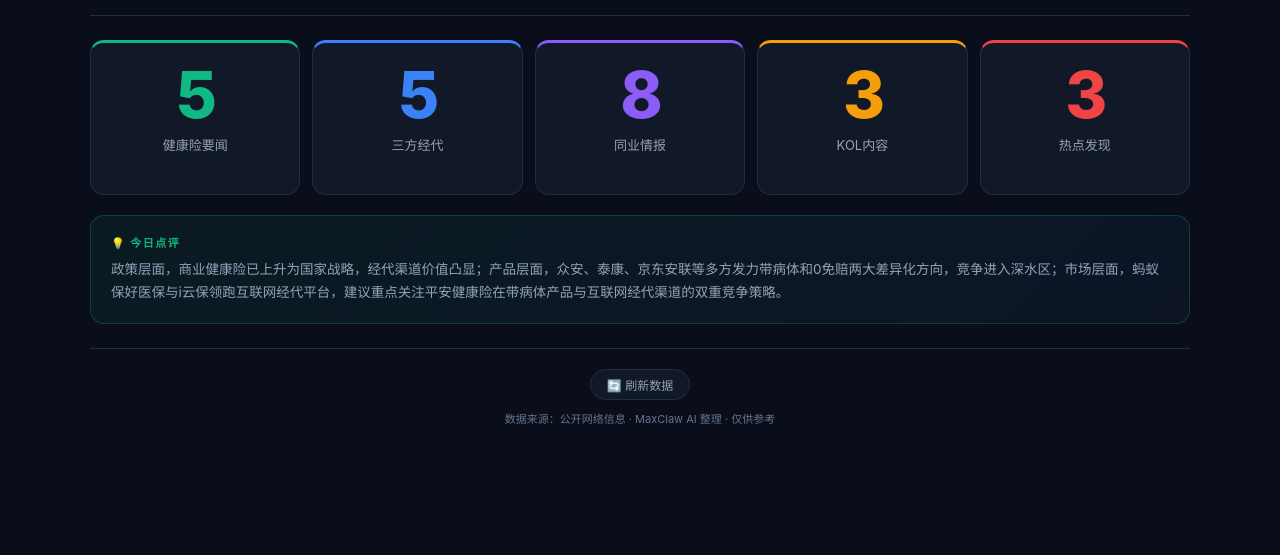
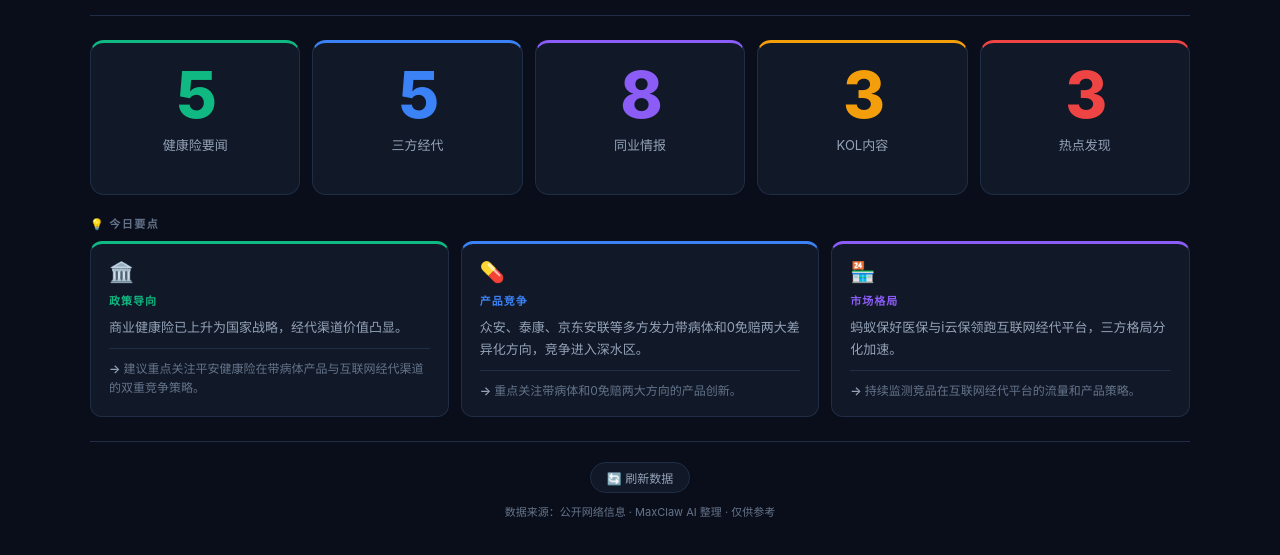
Before and after one commit to JinkuiHuang/insurance-daily-dashboard, a plain HTML site: page index.html in a window 1280 px wide. Shown: the part 107-662 px from the top of the page. Drawn offline with Linux system fonts and the light colour scheme.

Commit message:
Restyle today's tips into 3 categorized cards (policy/product/market)

```diff
--- a/index.html
+++ b/index.html
@@ -125,14 +125,32 @@
     .section-row.orange .s-count { color: var(--orange); }
     .section-row.red .s-count { color: var(--red); }
 
-    /* ── Tip ── */
-    .tip {
-      background: linear-gradient(135deg, rgba(16,185,129,0.08), rgba(59,130,246,0.06));
-      border: 1px solid rgba(16,185,129,0.25); border-radius: 14px;
-      padding: 18px 20px; margin-bottom: 24px;
+    /* ── Tip cards ── */
+    .tip { margin-bottom: 24px; }
+    .tip-lb { font-size: 11px; font-weight: 700; color: var(--text3); letter-spacing: 1.5px; text-transform: uppercase; margin-bottom: 10px; }
+    .tip-cards { display: grid; grid-template-columns: repeat(3, 1fr); gap: 12px; }
+    .tip-card {
+      background: var(--card); border: 1px solid var(--border);
+      border-radius: 12px; padding: 16px 18px;
+      border-top: 3px solid var(--green);
+      transition: border-color 0.2s;
     }
-    .tip-lb { font-size: 11px; font-weight: 700; color: var(--green); letter-spacing: 1.5px; text-transform: uppercase; margin-bottom: 8px; }
-    .tip-tx { font-size: 13.5px; color: var(--text2); line-height: 1.75; }
+    .tip-card:hover { border-color: rgba(16,185,129,0.35); }
+    .tip-card.blue { border-top-color: var(--blue); }
+    .tip-card.blue:hover { border-color: rgba(59,130,246,0.35); }
+    .tip-card.purple { border-top-color: var(--purple); }
+    .tip-card.purple:hover { border-color: rgba(139,92,246,0.35); }
+    .tip-card .tc-icon { font-size: 20px; margin-bottom: 8px; }
+    .tip-card .tc-label { font-size: 11px; font-weight: 700; letter-spacing: 1px; text-transform: uppercase; margin-bottom: 8px; }
+    .tip-card .tc-label.green { color: var(--green); }
+    .tip-card .tc-label.blue { color: var(--blue); }
+    .tip-card .tc-label.purple { color: var(--purple); }
+    .tip-card .tc-text { font-size: 13px; color: var(--text2); line-height: 1.7; }
+    .tip-card .tc-suggestion {
+      margin-top: 10px; padding-top: 10px; border-top: 1px solid var(--border);
+      font-size: 12px; color: var(--text3); line-height: 1.6;
+    }
+    .tip-card .tc-suggestion strong { color: var(--text2); font-weight: 600; }
 
     /* ── Footer ── */
     .footer {
@@ -227,6 +245,7 @@
     /* ── Responsive ── */
     @media (max-width: 900px) {
       .stats-grid { grid-template-columns: repeat(3, 1fr); }
+      .tip-cards { grid-template-columns: 1fr; }
     }
     @media (max-width: 600px) {
       .stats-grid { grid-template-columns: repeat(2, 1fr); gap: 10px; }
@@ -283,7 +302,14 @@ var DASHBOARD_DATA = {
     {"title":"信号二：众安\"带病体\"+泰康0免赔双线发力，百万医疗险竞争进入深水区","source":"和讯网/投资者中文网","time":"2026-03","url":"https://wap.eastmoney.com/a/202603133671513912.html","hot":true,"isNew":true},
     {"title":"信号三：好医保、i云保持续领跑互联网经代平台，三方格局分化加速","source":"163财经","time":"2026-03-24","url":"https://www.163.com/dy/article/KOKLNSV00518Q1VT.html","hot":false,"isNew":true}
   ],
-  "tip":"政策层面，商业健康险已上升为国家战略，经代渠道价值凸显；产品层面，众安、泰康、京东安联等多方发力带病体和0免赔两大差异化方向，竞争进入深水区；市场层面，蚂蚁保好医保与i云保领跑互联网经代平台，建议重点关注平安健康险在带病体产品与互联网经代渠道的双重竞争策略。"
+  "tip":{
+    "policy":"商业健康险已上升为国家战略，经代渠道价值凸显。",
+    "policySuggest":"建议重点关注平安健康险在带病体产品与互联网经代渠道的双重竞争策略。",
+    "product":"众安、泰康、京东安联等多方发力带病体和0免赔两大差异化方向，竞争进入深水区。",
+    "productSuggest":"重点关注带病体和0免赔两大方向的产品创新。",
+    "market":"蚂蚁保好医保与i云保领跑互联网经代平台，三方格局分化加速。",
+    "marketSuggest":"持续监测竞品在互联网经代平台的流量和产品策略。"
+  }
 };
 
 var SECTIONS = [
@@ -341,11 +367,54 @@ function renderHome() {
       '<div class="hint">点击查看 →</div></div>';
   }).join('');
 
+  // Parse tip into 3 cards
+  var tip = d.tip;
+  var tipCards = '';
+  if (tip && typeof tip === 'object') {
+    var tips3 = [
+      { icon: '🏛️', label: '政策导向', color: 'green', text: tip.policy || '', suggest: tip.policySuggest || '' },
+      { icon: '💊', label: '产品竞争', color: 'blue', text: tip.product || '', suggest: tip.productSuggest || '' },
+      { icon: '🏪', label: '市场格局', color: 'purple', text: tip.market || '', suggest: tip.marketSuggest || '' }
+    ];
+    tipCards = tips3.map(function(t) {
+      return '<div class="tip-card ' + t.color + '">' +
+        '<div class="tc-icon">' + t.icon + '</div>' +
+        '<div class="tc-label ' + t.color + '">' + t.label + '</div>' +
+        '<div class="tc-text">' + escHtml(t.text) + '</div>' +
+        (t.suggest ? '<div class="tc-suggestion"><strong>→ </strong>' + escHtml(t.suggest) + '</div>' : '') +
+        '</div>';
+    }).join('');
+  } else if (tip && typeof tip === 'string') {
+    // Fallback: try to split by semicolons (policy; product; market)
+    var parts = tip.split('；');
+    if (parts.length < 3) parts = tip.split(';');
+    var defaultLabels = ['🏛️ 政策', '💊 产品', '🏪 市场'];
+    var defaultColors = ['green', 'blue', 'purple'];
+    tipCards = parts.slice(0, 3).map(function(p, i) {
+      var suggest = '';
+      var text = p.trim();
+      if (text.indexOf('建议') >= 0) {
+        var idx = text.indexOf('建议');
+        suggest = text.slice(idx);
+        text = text.slice(0, idx);
+      }
+      return '<div class="tip-card ' + defaultColors[i] + '">' +
+        '<div class="tc-icon">' + defaultLabels[i].split(' ')[0] + '</div>' +
+        '<div class="tc-label ' + defaultColors[i] + '">' + defaultLabels[i].split(' ')[1] + '</div>' +
+        '<div class="tc-text">' + escHtml(text.replace(/^(政策层面|产品层面|市场层面)：?/, '')) + '</div>' +
+        (suggest ? '<div class="tc-suggestion"><strong>→ </strong>' + escHtml(suggest) + '</div>' : '') +
+        '</div>';
+    }).join('');
+  }
+  if (!tipCards) {
+    tipCards = '<div class="tip-card green" style="grid-column:1/-1"><div class="tc-text">暂无点评</div></div>';
+  }
+
   return '<div class="header">' +
     '<div><div class="badge">📋 每日报告</div><h1>保险经代行业日报</h1><div class="sub">健康险 · 三方经代 · 同业情报 · KOL · 热点分析</div></div>' +
     '<div class="header-right"><div class="date">' + escHtml(dateStr) + '</div><div class="time">' + timeStr + '</div></div></div>' +
     '<div class="stats-grid">' + statsHTML + '</div>' +
-    '<div class="tip"><div class="tip-lb">💡 今日点评</div><div class="tip-tx">' + escHtml(d.tip || '暂无点评') + '</div></div>' +
+    '<div class="tip"><div class="tip-lb">💡 今日要点</div><div class="tip-cards">' + tipCards + '</div></div>' +
     '<div class="footer"><a href="javascript:location.reload()">🔄 刷新数据</a><div style="margin-top:10px;">数据来源：公开网络信息 · MaxClaw AI 整理 · 仅供参考</div></div>';
 }
 
```
